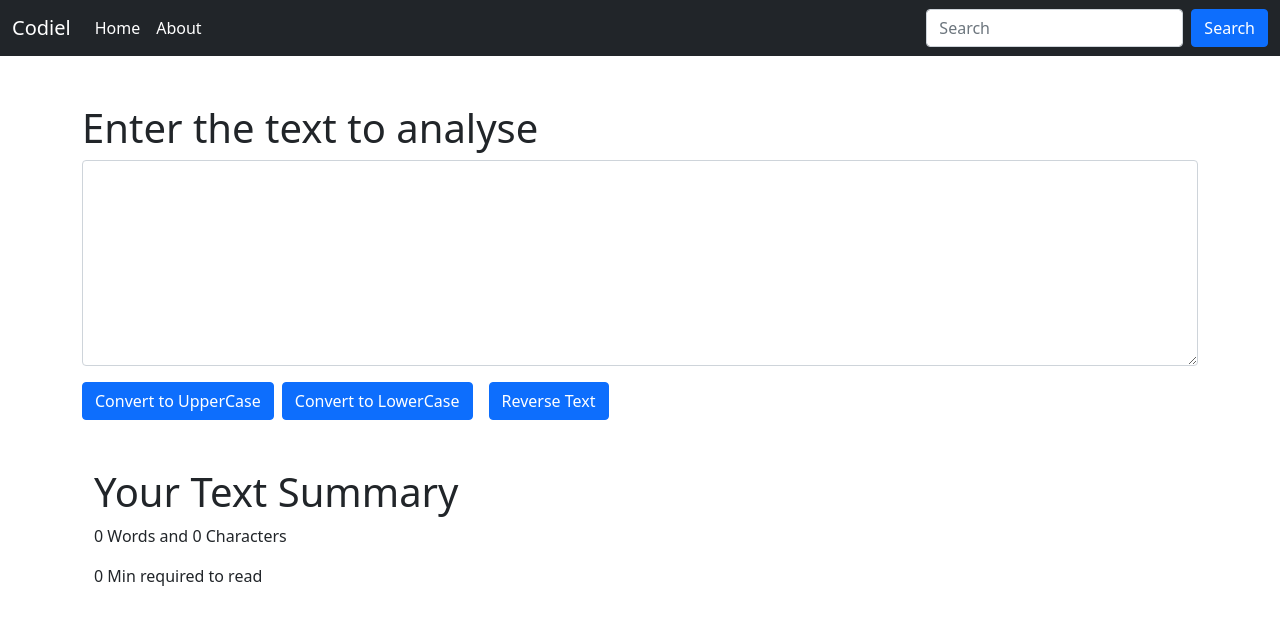
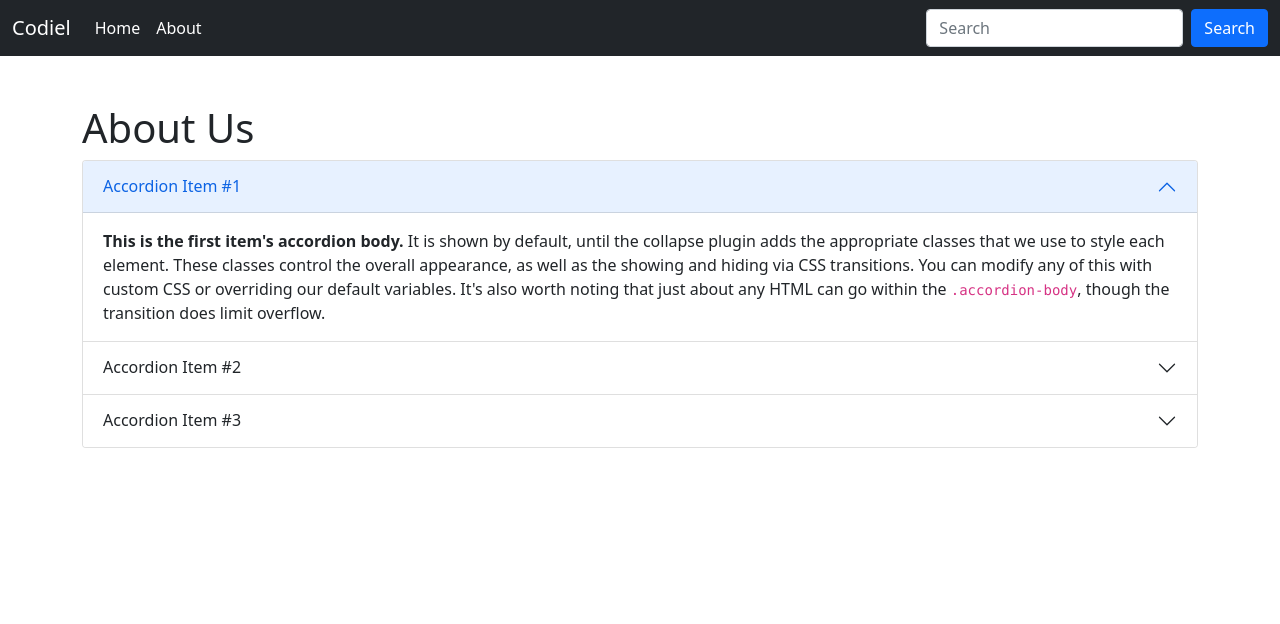
Before and after one commit to pks9918705/CHW---REACT--WORD-FORMATe, a React (Create React App) app: page / in a window 1280 px wide. Shown: the top 624 px of the page. Built offline with nearby package versions, Linux system fonts and the light colour scheme.

Commit message:
Lec10 - Done

```diff
--- a/src/App.js
+++ b/src/App.js
@@ -1,8 +1,9 @@
 
 
 import './App.css';
+import About from './components/About';
 import Navbar from './components/Navbar';
-import TextForm from './components/TextForm';
+// import TextForm from './components/TextForm';
 
 function App() {
   return (
@@ -19,7 +20,10 @@
       <TextForm heading="Enter the text to analyse" />
       </div> */}
 
-      <TextForm heading="Enter the text to analyse" />
+      {/* <TextForm heading="Enter the text to analyse" /> */}
+
+      <About/>
+
 
 
     </>
--- /dev/null
+++ b/src/components/About.js
@@ -0,0 +1,48 @@
+import React from 'react'
+
+export default function About() {
+  return (
+    <div className='container my-5'>
+        <h1>About Us</h1>
+        <div class="accordion" id="accordionExample">
+  <div class="accordion-item">
+    <h2 class="accordion-header" id="headingOne">
+      <button class="accordion-button" type="button" data-bs-toggle="collapse" data-bs-target="#collapseOne" aria-expanded="true" aria-controls="collapseOne">
+        Accordion Item #1
+      </button>
+    </h2>
+    <div id="collapseOne" class="accordion-collapse collapse show" aria-labelledby="headingOne" data-bs-parent="#accordionExample">
+      <div class="accordion-body">
+        <strong>This is the first item's accordion body.</strong> It is shown by default, until the collapse plugin adds the appropriate classes that we use to style each element. These classes control the overall appearance, as well as the showing and hiding via CSS transitions. You can modify any of this with custom CSS or overriding our default variables. It's also worth noting that just about any HTML can go within the <code>.accordion-body</code>, though the transition does limit overflow.
+      </div>
+    </div>
+  </div>
+  <div class="accordion-item">
+    <h2 class="accordion-header" id="headingTwo">
+      <button class="accordion-button collapsed" type="button" data-bs-toggle="collapse" data-bs-target="#collapseTwo" aria-expanded="false" aria-controls="collapseTwo">
+        Accordion Item #2
+      </button>
+    </h2>
+    <div id="collapseTwo" class="accordion-collapse collapse" aria-labelledby="headingTwo" data-bs-parent="#accordionExample">
+      <div class="accordion-body">
+        <strong>This is the second item's accordion body.</strong> It is hidden by default, until the collapse plugin adds the appropriate classes that we use to style each element. These classes control the overall appearance, as well as the showing and hiding via CSS transitions. You can modify any of this with custom CSS or overriding our default variables. It's also worth noting that just about any HTML can go within the <code>.accordion-body</code>, though the transition does limit overflow.
+      </div>
+    </div>
+  </div>
+  <div class="accordion-item">
+    <h2 class="accordion-header" id="headingThree">
+      <button class="accordion-button collapsed" type="button" data-bs-toggle="collapse" data-bs-target="#collapseThree" aria-expanded="false" aria-controls="collapseThree">
+        Accordion Item #3
+      </button>
+    </h2>
+    <div id="collapseThree" class="accordion-collapse collapse" aria-labelledby="headingThree" data-bs-parent="#accordionExample">
+      <div class="accordion-body">
+        <strong>This is the third item's accordion body.</strong> It is hidden by default, until the collapse plugin adds the appropriate classes that we use to style each element. These classes control the overall appearance, as well as the showing and hiding via CSS transitions. You can modify any of this with custom CSS or overriding our default variables. It's also worth noting that just about any HTML can go within the <code>.accordion-body</code>, though the transition does limit overflow.
+      </div>
+    </div>
+  </div>
+</div>
+
+    </div>
+  )
+}
```
